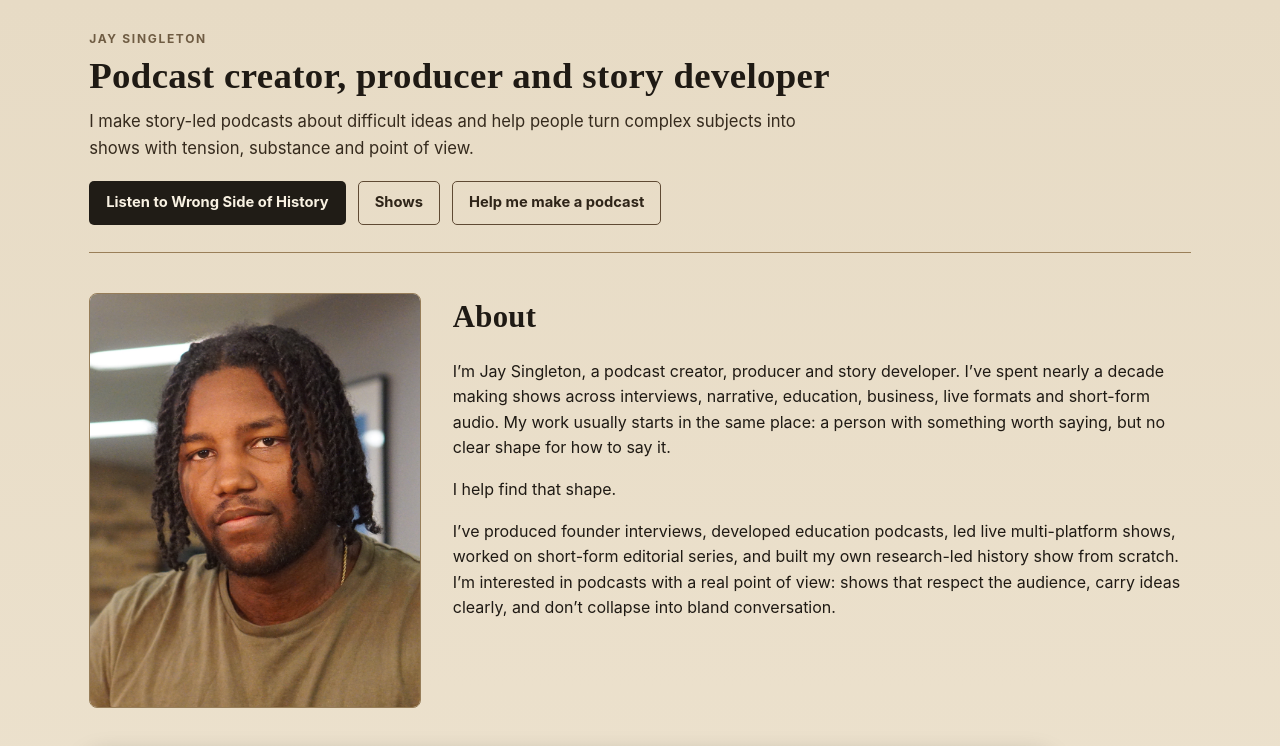
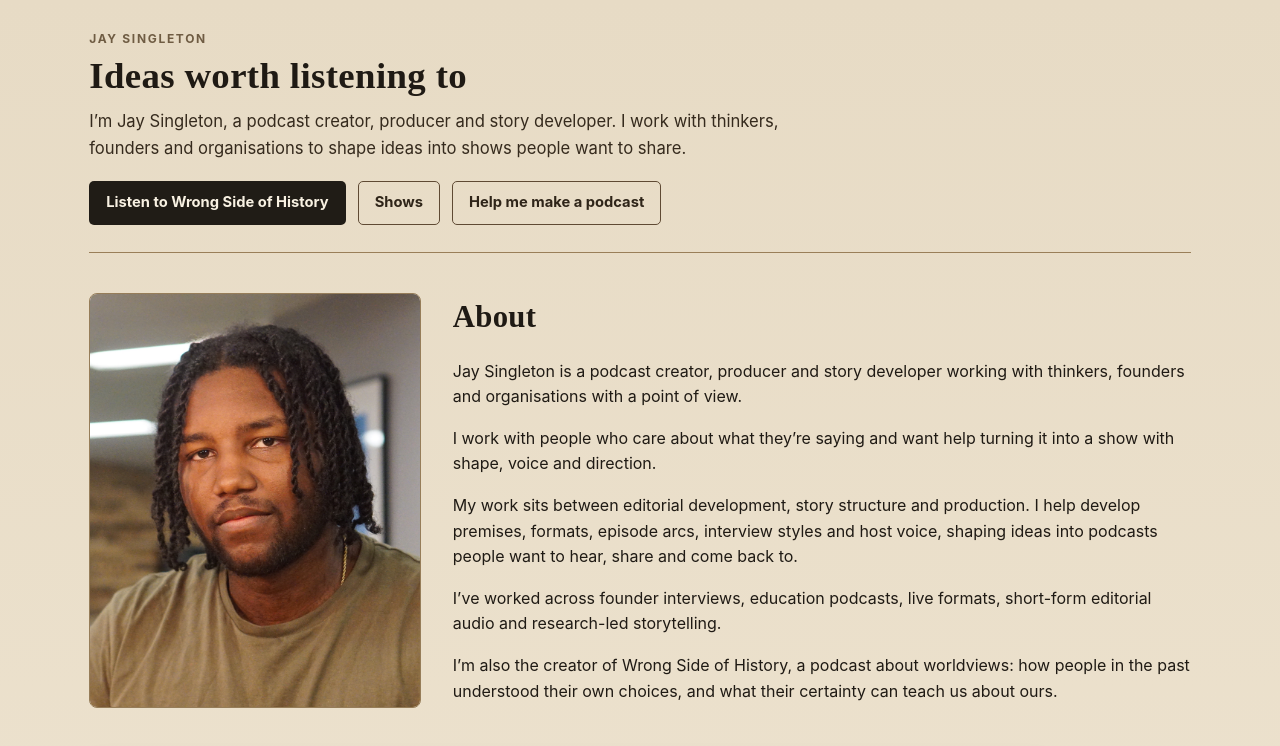
Before and after one commit to Jsingleton-creator/jay-singleton-portfolio, a React (Vite) app: page / in a window 1280 px wide. Shown: the top 746 px of the page. Built offline with nearby package versions, Linux system fonts and the light colour scheme.

Commit message:
Copy polish for masthead, about, and contact sections

```diff
--- a/src/App.jsx
+++ b/src/App.jsx
@@ -3,18 +3,20 @@ const fallbackImage =
 
 const content = {
   name: 'Jay Singleton',
-  roleLine: 'Podcast creator, producer and story developer',
+  roleLine: 'Ideas worth listening to',
   intro:
-    'I make story-led podcasts about difficult ideas and help people turn complex subjects into shows with tension, substance and point of view.',
+    'I’m Jay Singleton, a podcast creator, producer and story developer. I work with thinkers, founders and organisations to shape ideas into shows people want to share.',
   heroButtons: {
     listen: 'https://open.spotify.com/episode/6M9GHT2AduQ8FywaFlIv4M?si=hu2VPU__QHKyh0IXnhbZIw',
     selectedWork: '#selected-work',
     contact: '#contact'
   },
   about: [
-    'I’m Jay Singleton, a podcast creator, producer and story developer. I’ve spent nearly a decade making shows across interviews, narrative, education, business, live formats and short-form audio. My work usually starts in the same place: a person with something worth saying, but no clear shape for how to say it.',
-    'I help find that shape.',
-    'I’ve produced founder interviews, developed education podcasts, led live multi-platform shows, worked on short-form editorial series, and built my own research-led history show from scratch. I’m interested in podcasts with a real point of view: shows that respect the audience, carry ideas clearly, and don’t collapse into bland conversation.'
+    'Jay Singleton is a podcast creator, producer and story developer working with thinkers, founders and organisations with a point of view.',
+    'I work with people who care about what they’re saying and want help turning it into a show with shape, voice and direction.',
+    'My work sits between editorial development, story structure and production. I help develop premises, formats, episode arcs, interview styles and host voice, shaping ideas into podcasts people want to hear, share and come back to.',
+    'I’ve worked across founder interviews, education podcasts, live formats, short-form editorial audio and research-led storytelling.',
+    'I’m also the creator of Wrong Side of History, a podcast about worldviews: how people in the past understood their own choices, and what their certainty can teach us about ours.'
   ],
   wrongSide: {
     title: 'Wrong Side of History',
@@ -117,7 +119,7 @@ const content = {
   ],
   contact: {
     intro: 'Have a show in mind?',
-    body: 'I work best with people who care about substance, story and getting the details right. That might be a founder with a strong point of view, a thinker with years of ideas to organise, or an organisation that wants to make something more interesting than branded content. Send me a short note with what you’re thinking about, who it’s for, and where you are in the process.',
+    body: 'You might be a founder with a strong point of view, a thinker with years of ideas to organise, or an organisation that wants to make something more interesting than branded content.\n\nSend me a short note with what you’re thinking about, who it’s for, and where you are in the process.',
     email: 'jahwuan.singleton1@gmail.com',
     linkedin: 'https://www.linkedin.com/in/jay-singleton-550b7143/'
   }
```
